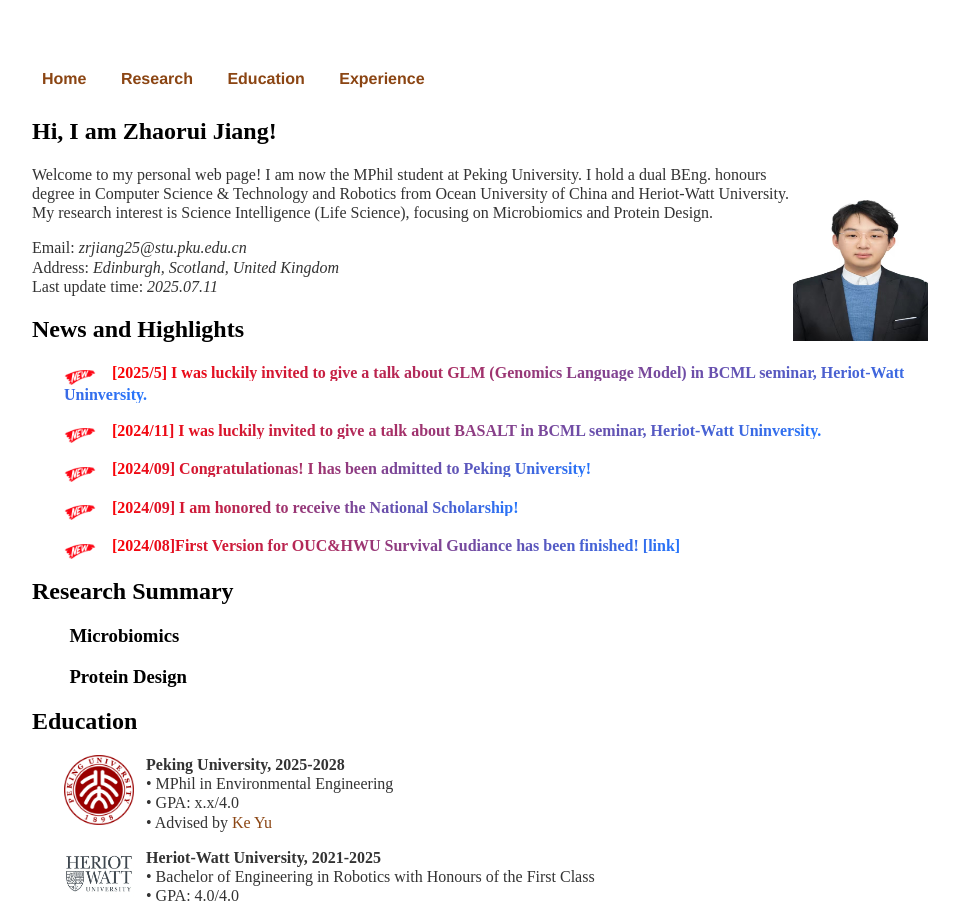
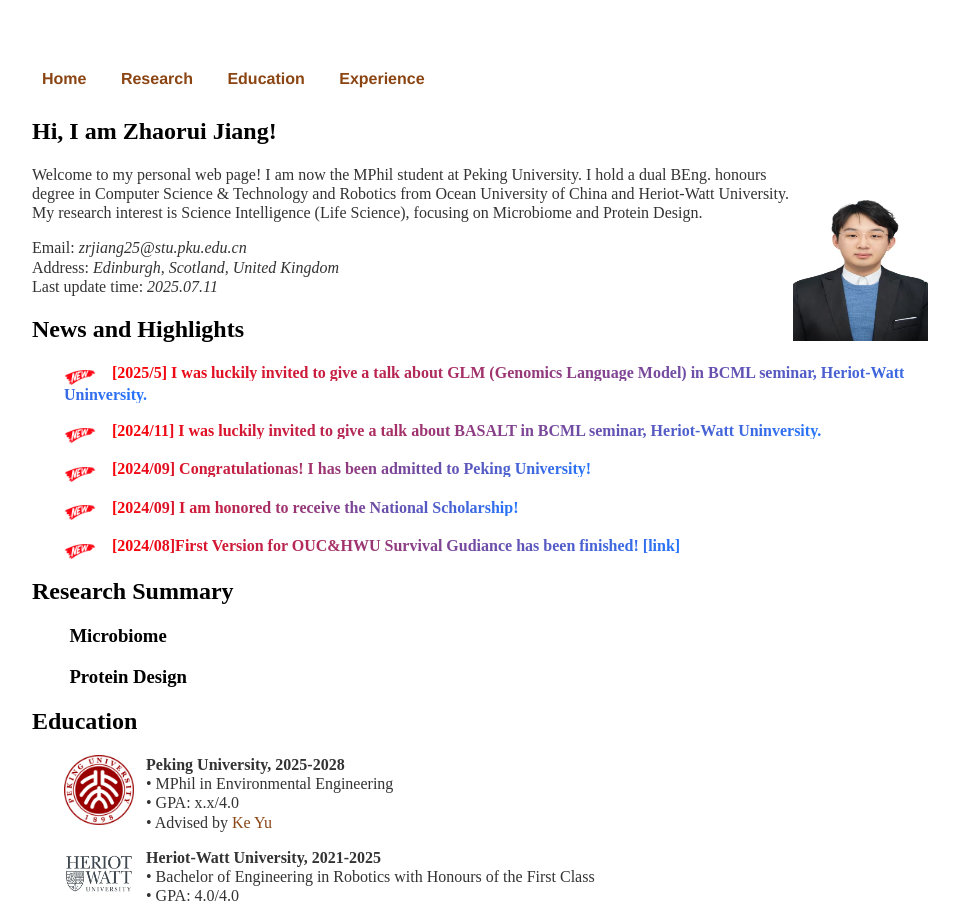
Before and after one commit to zhaorui-bi/zhaorui-bi.github.io, a Jekyll site: the page built from index.html, in a window 1280 px wide. Shown: the top 921 px of the page, without its empty margins (160-1119 px from the left). Built offline with Jekyll 4.4.1, drawn with Linux system fonts in a browser that asks for light colours.

Commit message:
Update index.html

```diff
--- a/index.html
+++ b/index.html
@@ -7,7 +7,7 @@ title: Zhaorui Jiang
 	<p><img src="/img/person.jpg" align="right" alt="portrait" width="135" height="176"/>
 		Welcome to my personal web page! I am now the MPhil student at Peking University.
 		I hold a dual BEng. honours degree in Computer Science & Technology and Robotics from Ocean University of China and Heriot-Watt University.
-		My research interest is Science Intelligence (Life Science), focusing on Microbiomics and Protein Design.</p>
+		My research interest is Science Intelligence (Life Science), focusing on Microbiome and Protein Design.</p>
 
 	<p>
 		Email: <em> zrjiang25@stu.pku.edu.cn </a> </em><br>
@@ -47,7 +47,7 @@ title: Zhaorui Jiang
 	<h2><a name="pub"></a>Research Summary</h2>
 <!-- 	<p style="margin-left: 2em;">* represents equal contribution and co-first authorship.</p>  -->
 
-	<h3 style="margin-left: 2em;"> Microbiomics </h3>
+	<h3 style="margin-left: 2em;"> Microbiome </h3>
 
 	<h3 style="margin-left: 2em;"> Protein Design </h3>
 
```
